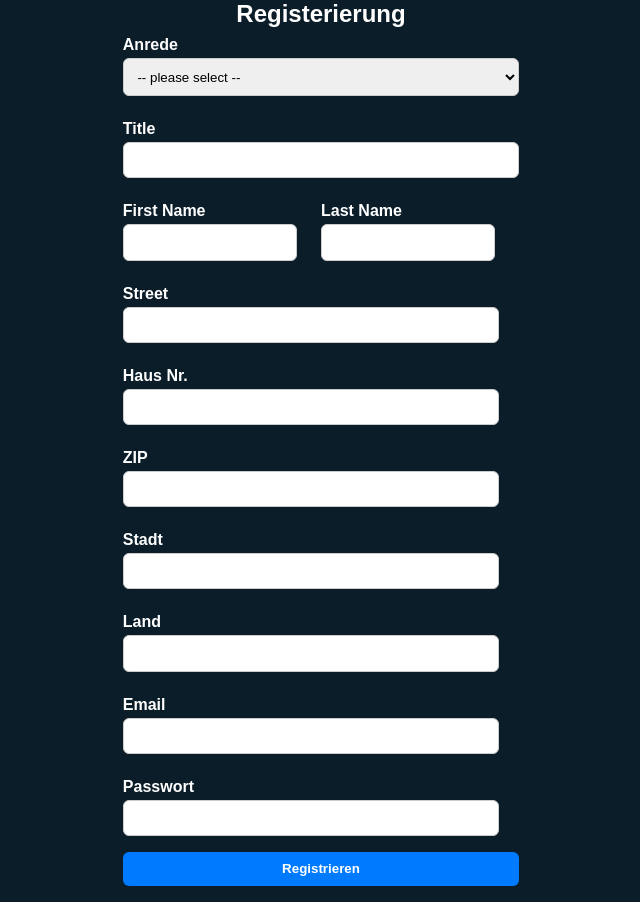
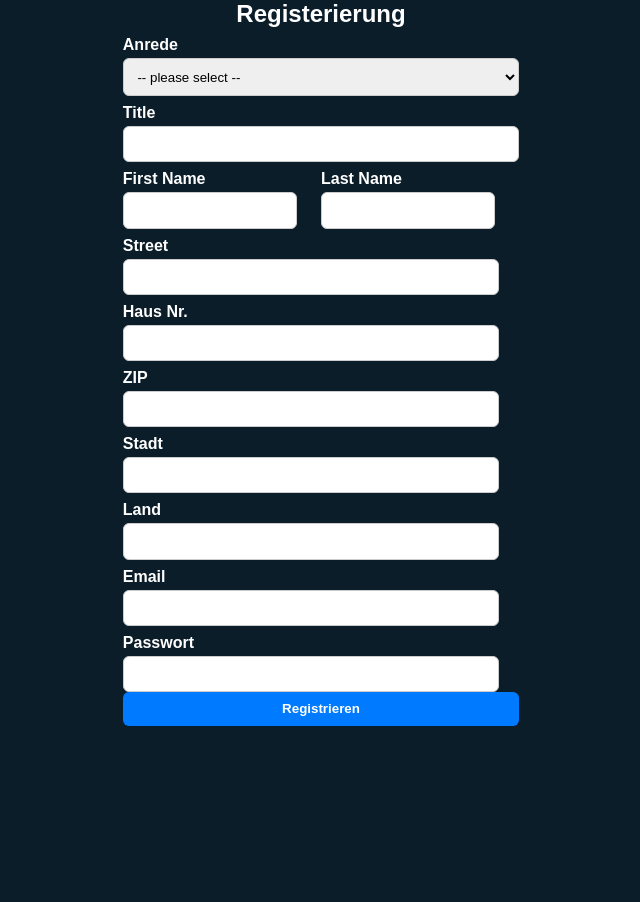
Before and after one commit to mustafa-shahin/lf10-project, a FastAPI app: page /register in a window 1280 px wide. Shown: the part 184-1086 px from the top of the page, without its empty margins (319-959 px from the left). After the commit the page ends 910 px from the top, so only its background shows below. Run offline with FastAPI, Linux system fonts and the light colour scheme; style sheets or scripts are compiled from the project's sources.

Commit message:
css adjusments

```diff
--- a/main.py
+++ b/main.py
@@ -29,9 +29,13 @@ class SCSSWatchHandler(FileSystemEventHandler):
 
 def recompile_scss():
     print(f"[watchdog] Compiling SCSS dir: {SASS_IN} -> {SASS_OUT}")
+    # sass.compile(
+    #     dirname=(SASS_IN, SASS_OUT),
+    #     output_style="compressed"
+    # )
     sass.compile(
         dirname=(SASS_IN, SASS_OUT),
-        output_style="compressed"
+        output_style="expanded"
     )
     print("[watchdog] Done.")
 
--- a/static/scss/style.scss
+++ b/static/scss/style.scss
@@ -42,10 +42,10 @@ form {
   #password,
   select {
     padding: 0.6rem;
-    margin-bottom: 1rem;
     border: 1px solid #ccc;
     border-radius: $border-radius;
     transition: border-color 0.2s, box-shadow 0.2s;
+    max-height: 60px;
 
     &:focus {
       outline: none;
@@ -365,7 +365,9 @@ main.table {
   outline: none;
   height: 45px;
 }
-
+::placeholder {
+  color: #fff;
+}
 .table__body {
   width: 95%;
   max-height: calc(89% - 1.6rem);
@@ -606,3 +608,6 @@ tbody td.active {
 .border-top-left-radius {
   border-top-left-radius: 10px;
 }
+.user-management button {
+  margin-bottom: 0;
+}
--- a/templates/dashboard.html
+++ b/templates/dashboard.html
@@ -61,7 +61,7 @@ Dashboard
                         </td>
                         {% if user.person_type == "employee" %}
                         <td>
-                            <form method="POST" action="/dashboard/decision" style="display: inline;">
+                            <form method="POST" action="/dashboard/decision" style="display: inline;" class="flex-center">
                                 <input type="hidden" name="application_id" value="{{ app.id }}">
                                 <input type="hidden" name="decision" value="accept">
                                 <button class="btn">Annehmen</button>
@@ -116,7 +116,7 @@ Dashboard
                         <td>{{ u.name }}</td>
                         <td>{{ u.email }}</td>
                         <td>
-                            <form method="POST" action="/dashboard/update-user" class="user-management">
+                            <form method="POST" action="/dashboard/update-user" class="user-management flex-center">
                                 <input type="hidden" name="user_id" value="{{ u.id }}">
                                 <select name="person_type" class=" {{ u.person_class }}">
                                     <option value="customer" {% if u.person_type == "customer" %}selected{% endif %}>Kunde</option>
```
